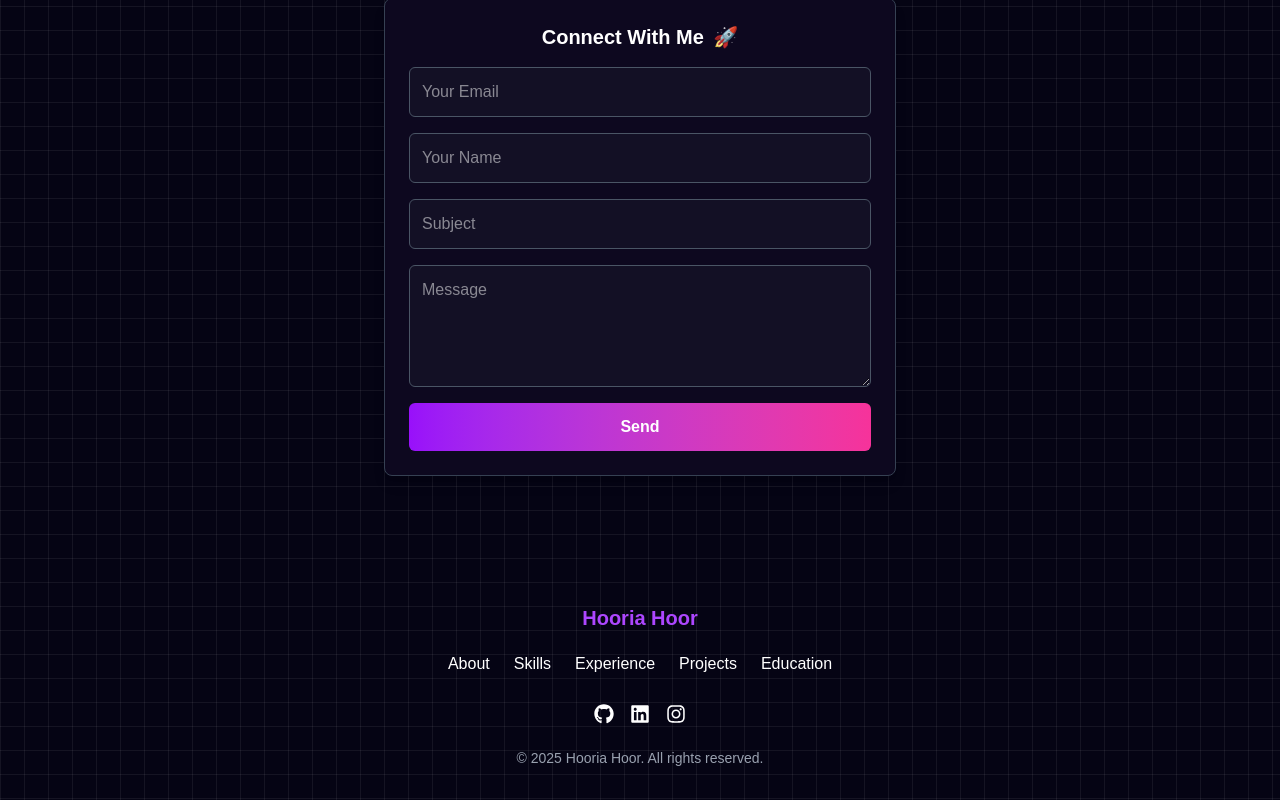
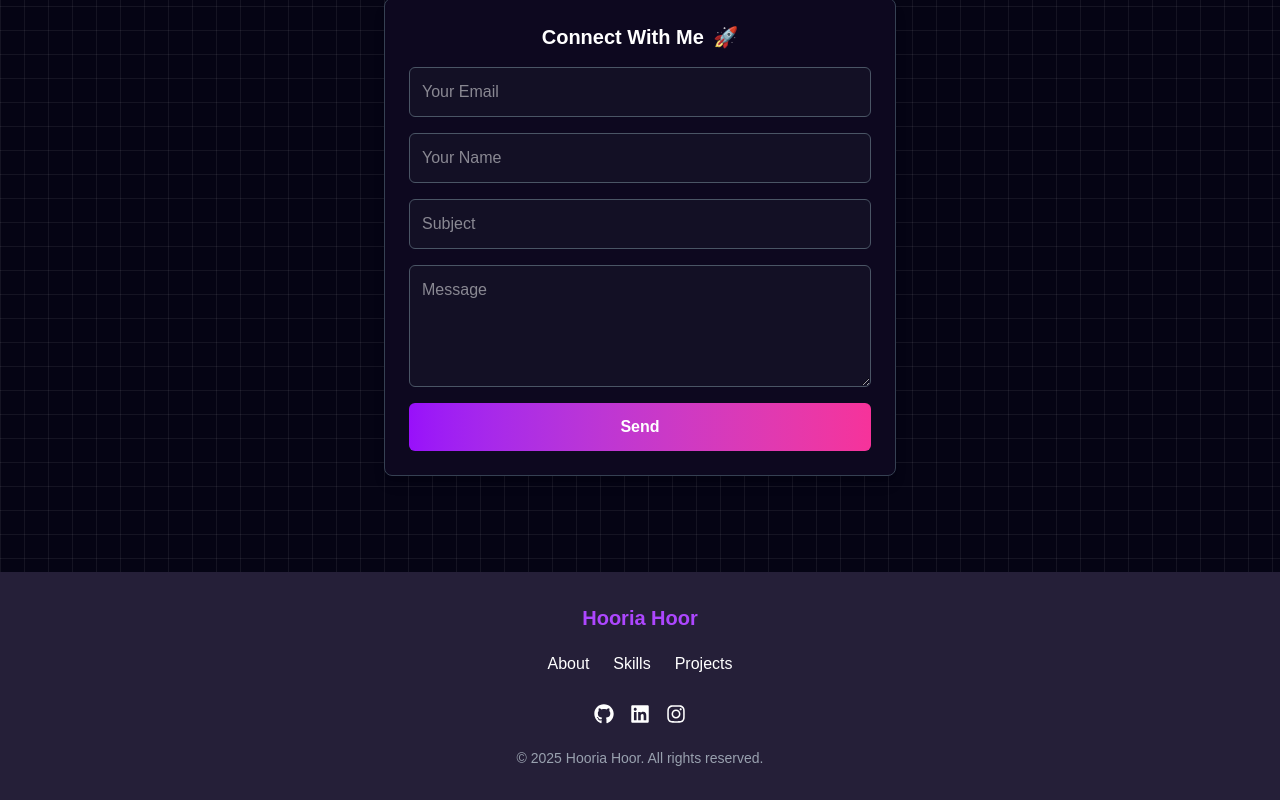
Before and after one commit to Hooriahoor/Portfolio, a React (Vite) app in the folder portfolio/: page / in a window 1280 px wide. Shown: the part 4746-5546 px from the top of the page. Built offline with nearby package versions, Linux system fonts and the light colour scheme.

Commit message:
Update Footer component with new styles and links
Add background Color in Footer

```diff
--- a/portfolio/src/components/Footer/Footer.jsx
+++ b/portfolio/src/components/Footer/Footer.jsx
@@ -11,7 +11,9 @@ const Footer = () => {
   };
 
   return (
-    <footer className="text-white py-8 px-[12vw] md:px-[7vw] lg:px-[20vw]">
+    <footer
+    id="footer"
+    className="text-white bg-[#251f38] py-8 px-[12vw] md:px-[7vw] lg:px-[20vw]">
       <div className="container mx-auto text-center">
         {/* Name / Logo */}
         <h2 className="text-xl font-semibold text-purple-500">Hooria Hoor</h2>
@@ -21,9 +23,8 @@ const Footer = () => {
           {[
             { name: "About", id: "about" },
             { name: "Skills", id: "skills" },
-            { name: "Experience", id: "experience" },
             { name: "Projects", id: "projects" },
-            { name: "Education", id: "education" },
+
           ].map((item, index) => (
             <button
               key={index}
@@ -57,7 +58,7 @@ const Footer = () => {
         </div>
 
         {/* Copyright Text */}
-        <p className="text-sm text-gray-400 mt-6">
+        <p className=" text-sm text-gray-400 mt-6">
           © 2025 Hooria Hoor. All rights reserved.
         </p>
       </div>
```
